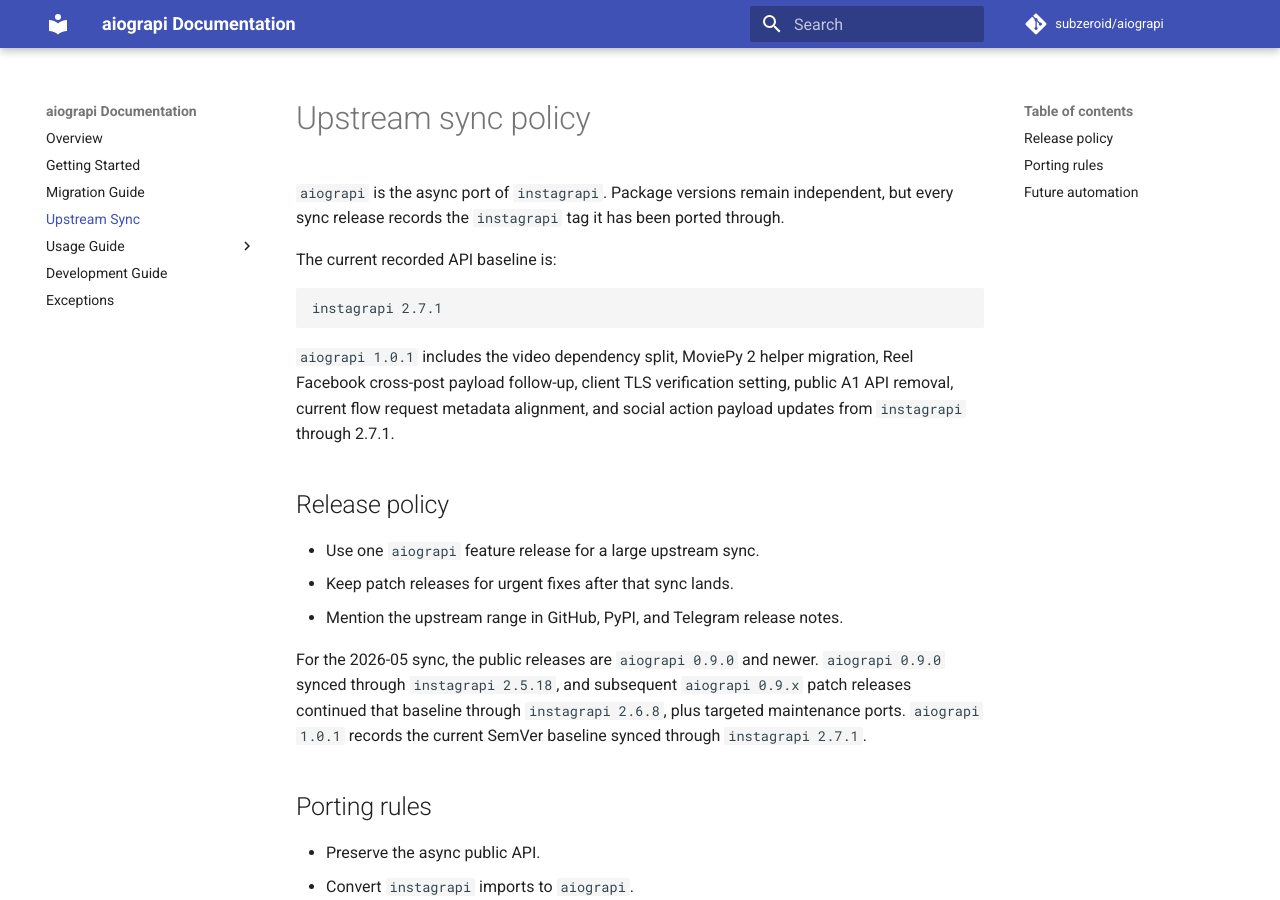
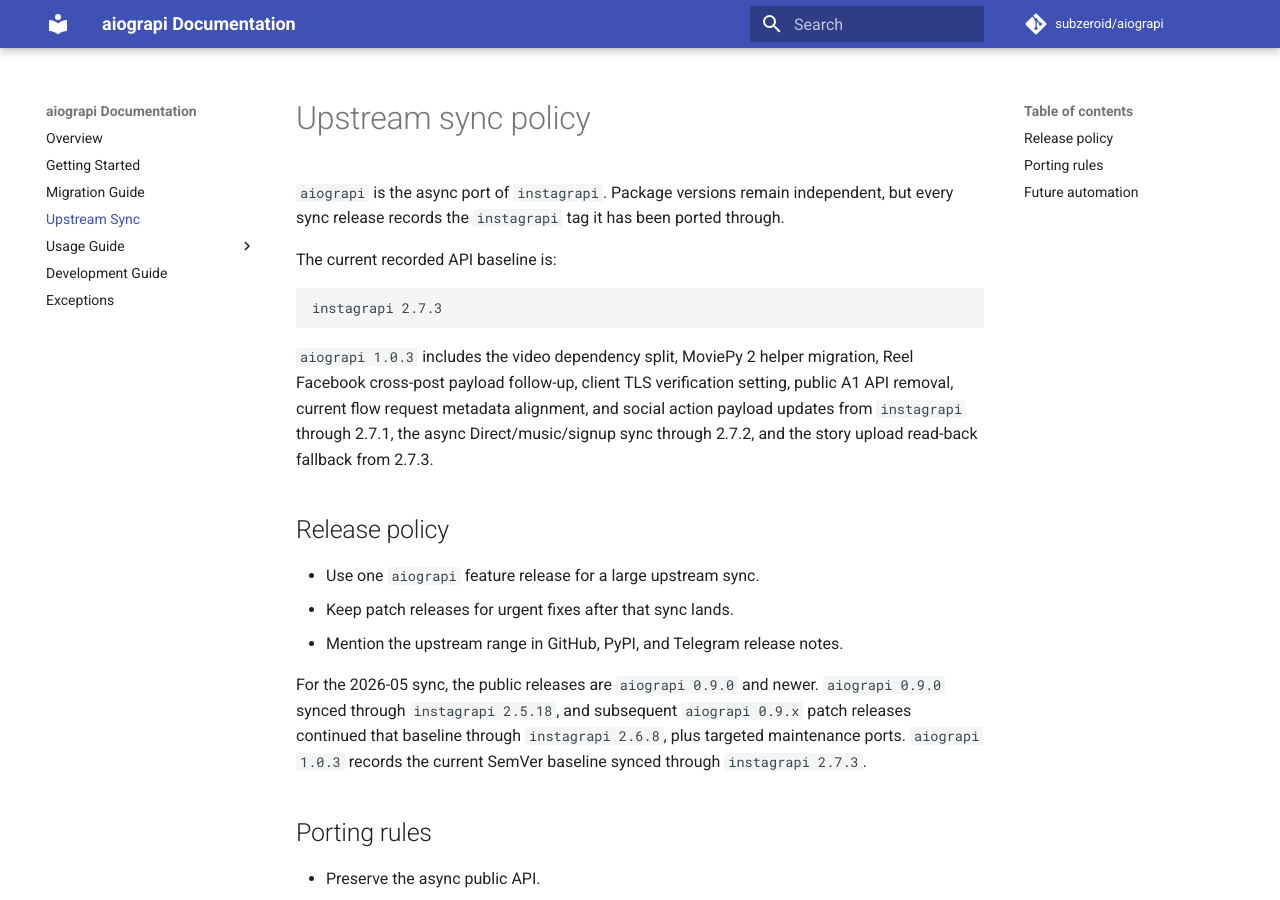
Before and after one commit to subzeroid/aiograpi, an MkDocs documentation site: the page built from docs/upstream-sync.md, in a window 1280 px wide and 900 px high. Built offline with MkDocs 1.6.1 and Material for MkDocs 9.7.7, drawn with Linux system fonts in a browser that asks for light colours; comment, search, counter and statistics services are not loaded; the version menu is left out.

````diff
--- a/aiograpi/__init__.py
+++ b/aiograpi/__init__.py
@@ -45,7 +45,7 @@ from aiograpi.mixins.video import DownloadVideoMixin, UploadVideoMixin
 # Used as fallback logger if another is not provided.
 DEFAULT_LOGGER = logging.getLogger("aiograpi")
 
-__upstream_instagrapi_version__ = "2.7.2"
+__upstream_instagrapi_version__ = "2.7.3"
 
 
 class Client(
--- a/docs/upstream-sync.md
+++ b/docs/upstream-sync.md
@@ -7,12 +7,13 @@ ported through.
 The current recorded API baseline is:
 
 ```text
-instagrapi 2.7.1
+instagrapi 2.7.3
 ```
 
-`aiograpi 1.0.1` includes the video dependency split, MoviePy 2 helper migration, Reel Facebook cross-post payload
+`aiograpi 1.0.3` includes the video dependency split, MoviePy 2 helper migration, Reel Facebook cross-post payload
 follow-up, client TLS verification setting, public A1 API removal, current flow request metadata alignment, and social
-action payload updates from `instagrapi` through 2.7.1.
+action payload updates from `instagrapi` through 2.7.1, the async Direct/music/signup sync through 2.7.2, and the story
+upload read-back fallback from 2.7.3.
 
 ## Release policy
 
@@ -23,7 +24,7 @@ action payload updates from `instagrapi` through 2.7.1.
 For the 2026-05 sync, the public releases are `aiograpi 0.9.0` and newer.
 `aiograpi 0.9.0` synced through `instagrapi 2.5.18`, and subsequent
 `aiograpi 0.9.x` patch releases continued that baseline through `instagrapi 2.6.8`, plus targeted maintenance
-ports. `aiograpi 1.0.1` records the current SemVer baseline synced through `instagrapi 2.7.1`.
+ports. `aiograpi 1.0.3` records the current SemVer baseline synced through `instagrapi 2.7.3`.
 
 ## Porting rules
 
--- a/pyproject.toml
+++ b/pyproject.toml
@@ -4,7 +4,7 @@ build-backend = "setuptools.build_meta"
 
 [project]
 name = "aiograpi"
-version = "1.0.2"
+version = "1.0.3"
 authors = [
     { name = "Mark Subzeroid", email = "143403577+subzeroid@users.noreply.github.com" },
 ]
````
Also changed, not shown: CHANGELOG.md (+13 -0 lines), 2 other files.
